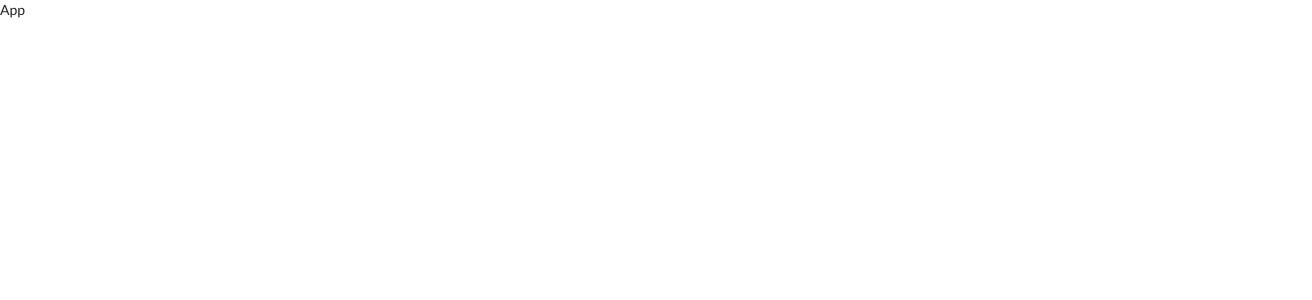
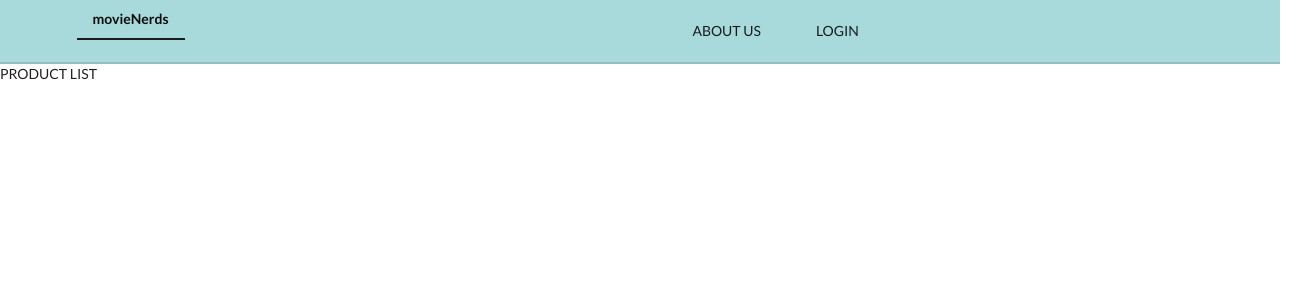
Before and after one commit to ibjhereafter/appcent-challenge, a React (Create React App) app in the folder frontend/: page / in a window 1280 px wide. Shown: the top 300 px of the page, 1312 px wide, since content can reach past the window. Built offline with nearby package versions, Linux system fonts and the light colour scheme.

Commit message:
Header added

```diff
--- a/frontend/src/App.js
+++ b/frontend/src/App.js
@@ -1,10 +1,18 @@
 import React from 'react';
+import { Router, Switch, Route } from 'react-router-dom';
+
+import history from './utilities/history';
+import Header from './layout/Header';
+import ProductList from "./screens/ProductList";
 
 const App = () => {
   return (
-      <div>
-          App
-      </div>
+      <Router history={history}>
+          <Header />
+          <Switch>
+              <Route path="/" component={ProductList} exact />
+          </Switch>
+      </Router>
   );
 };
 
--- /dev/null
+++ b/frontend/src/layout/Header.css
@@ -0,0 +1,6 @@
+.backgroundColor {
+    background-color: #A8DADC !important;
+}
+.menuWidth {
+    width: 200px !important;
+}
--- /dev/null
+++ b/frontend/src/layout/Header.js
@@ -0,0 +1,43 @@
+import './Header.css';
+import React, { Fragment } from 'react';
+import { Link } from "react-router-dom";
+
+const Header = () => {
+    return (
+        <Fragment>
+            <div className="ui stackable grid">
+                <div className="ui sixteen column stackable">
+                        <div className="ui backgroundColor secondary pointing menu stackable">
+                            <div className="ui container">
+
+                                <div className="left menu">
+                                    <Link to="/">
+                                        <div className="active item">movieNerds</div>
+                                    </Link>
+                                </div>
+
+                                <div className="ui two item menu stackable">
+                                    <div>
+                                        <Link to="/about">
+                                            <div className="item menuWidth">ABOUT US</div>
+                                        </Link>
+                                    </div>
+
+                                    <div>
+                                        <Link to="/users/login">
+                                            <div className="item">LOGIN</div>
+                                        </Link>
+                                    </div>
+
+                                </div>
+
+                            </div>
+
+                        </div>
+                </div>
+            </div>
+        </Fragment>
+    );
+};
+
+export default Header;
--- /dev/null
+++ b/frontend/src/screens/ProductList.js
@@ -0,0 +1,11 @@
+import React from 'react';
+
+const ProductList = () => {
+    return (
+        <div>
+            PRODUCT LIST
+        </div>
+    );
+};
+
+export default ProductList;
--- /dev/null
+++ b/frontend/src/utilities/history.js
@@ -0,0 +1,3 @@
+import { createBrowserHistory }  from 'history';
+
+export default createBrowserHistory();
```
